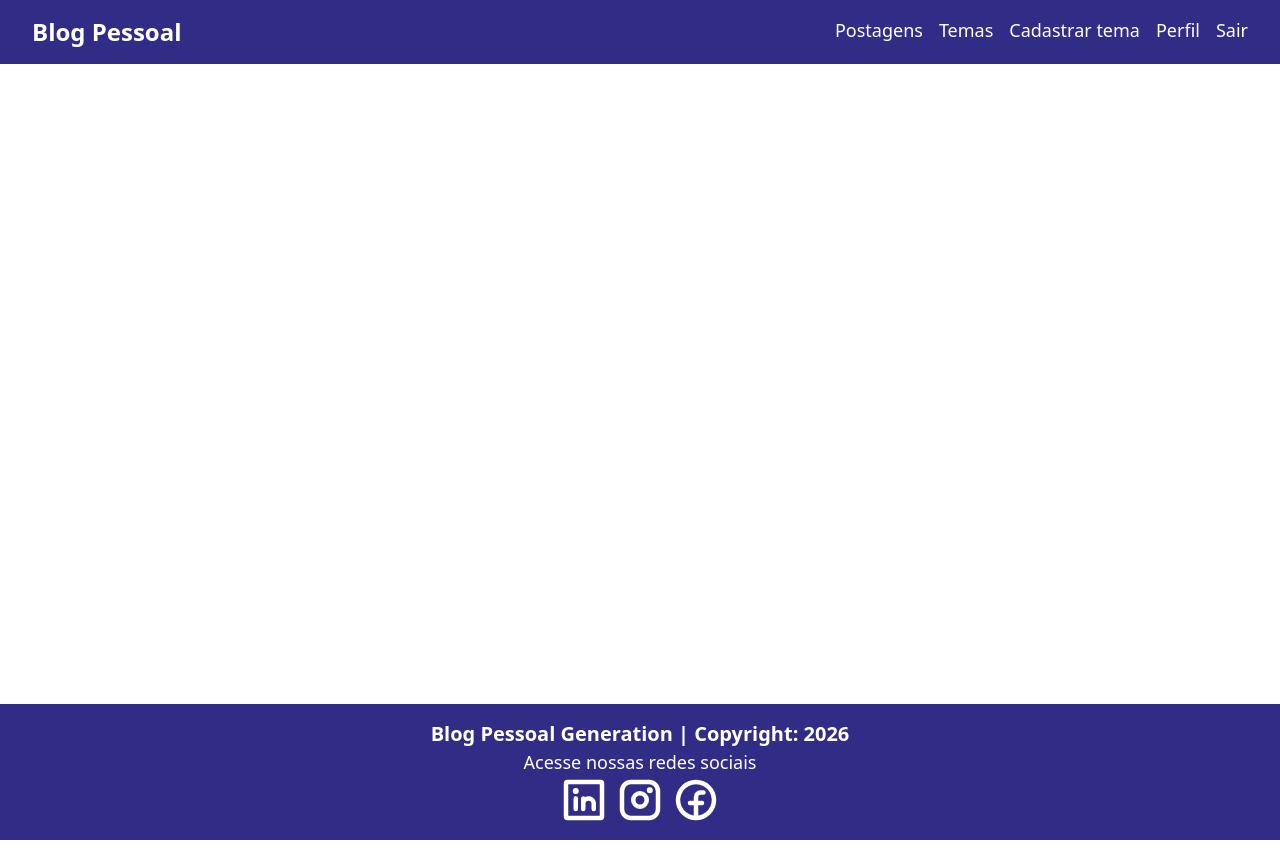
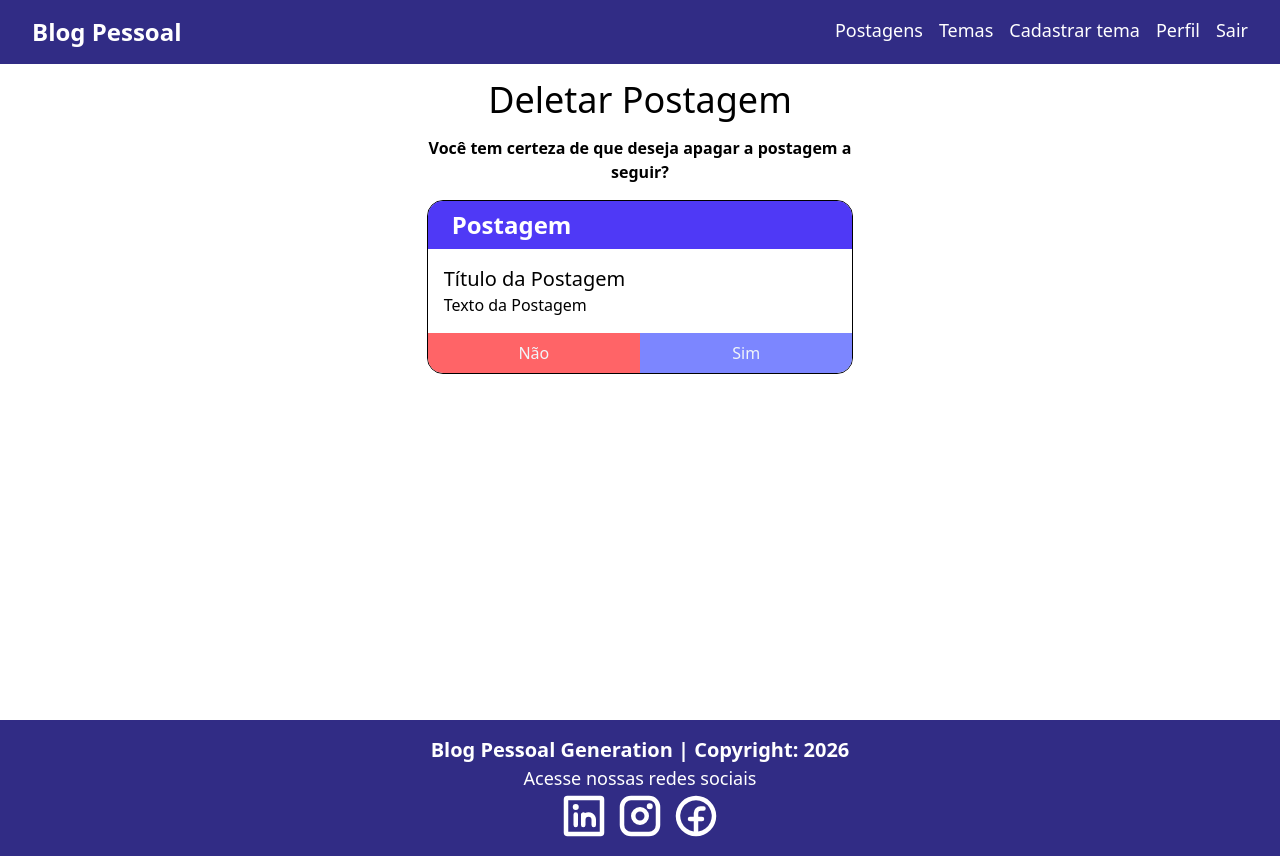
Before and after one commit to juliomendes160/generetion, a React (Vite) app in the folder blogpessoal/: page /deletarpostagem/1 in a window 1280 px wide. Built offline with nearby package versions, Linux system fonts and the light colour scheme.

Commit message:
30. Projeto Blog Pessoal - Componente Deletar Postagem - Estilização

```diff
--- a/blogpessoal/src/App.tsx
+++ b/blogpessoal/src/App.tsx
@@ -1,6 +1,7 @@
 import { BrowserRouter, Route, Routes } from "react-router-dom";
 import Footer from "./components/footer/Footer";
 import Navbar from "./components/navbar/Navbar";
+import DeletarPostagem from "./components/postagem/deletarpostagem/DeletarPostagem";
 import FormPostagem from "./components/postagem/formpostagem/FormPostagem";
 import ListaPostagens from "./components/postagem/listapostagens/ListaPostagens";
 import DeletarTema from "./components/tema/deletartema/DeletarTema";
@@ -29,6 +30,10 @@ function App() {
               <Route path="/postagens" element={<ListaPostagens />} />
               <Route path="/cadastrarpostagem" element={<FormPostagem />} />
               <Route path="/editarpostagem/:id" element={<FormPostagem />} />
+              <Route
+                path="/deletarpostagem/:id"
+                element={<DeletarPostagem />}
+              />
             </Routes>
           </div>
           <Footer />
--- /dev/null
+++ b/blogpessoal/src/components/postagem/deletarpostagem/DeletarPostagem.tsx
@@ -0,0 +1,34 @@
+function DeletarPostagem() {
+  return (
+    <div className="container w-1/3 mx-auto">
+      <h1 className="text-4xl text-center my-4">Deletar Postagem</h1>
+
+      <p className="text-center font-semibold mb-4">
+        Você tem certeza de que deseja apagar a postagem a seguir?
+      </p>
+
+      <div className="border flex flex-col rounded-2xl overflow-hidden justify-between">
+        <header className="py-2 px-6 bg-indigo-600 text-white font-bold text-2xl">
+          Postagem
+        </header>
+
+        <div className="p-4">
+          <p className="text-xl h-full">Título da Postagem</p>
+          <p>Texto da Postagem</p>
+        </div>
+
+        <div className="flex">
+          <button className="text-slate-100 bg-red-400 hover:bg-red-600 w-full py-2">
+            Não
+          </button>
+
+          <button className="w-full text-slate-100 bg-indigo-400 hover:bg-indigo-600 flex items-center justify-center">
+            Sim
+          </button>
+        </div>
+      </div>
+    </div>
+  );
+}
+
+export default DeletarPostagem;
```
